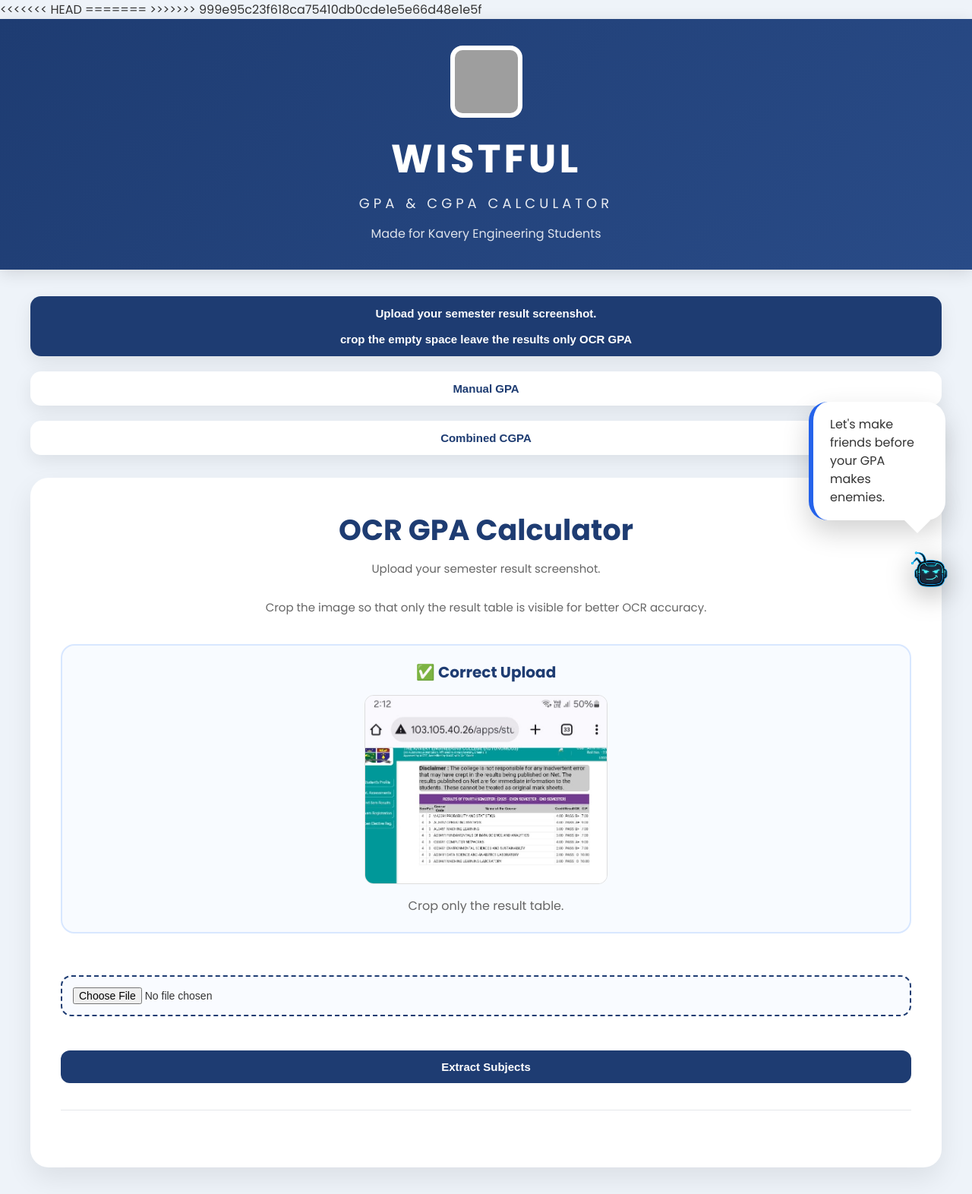
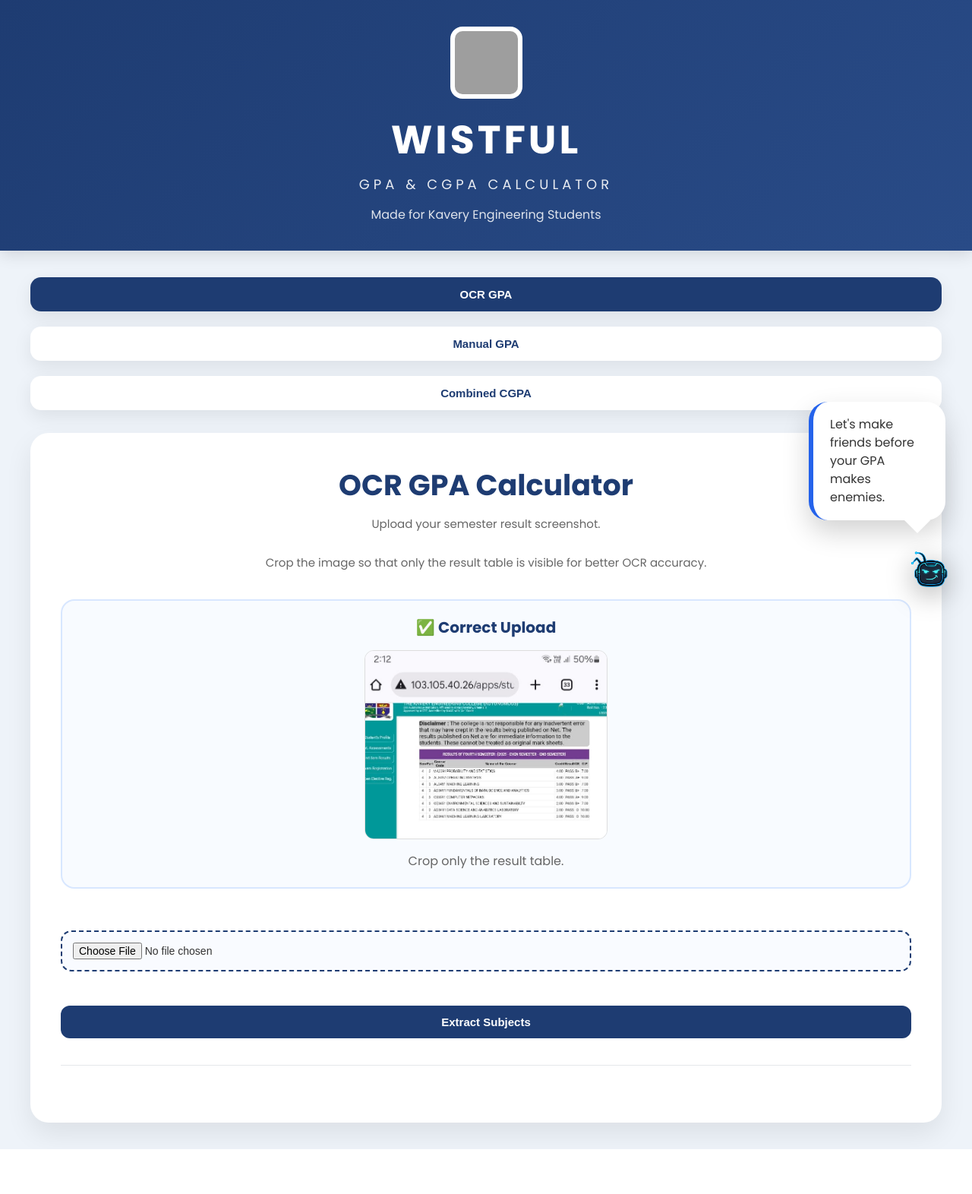
Before and after one commit to athithyan466/OCR-CGPA, a Flask app: page / in a window 1280 px wide. Shown: the whole page at 76% size. After the commit the page ends 1513 px from the top, so only its background shows below. Run offline with Flask 3, Linux system fonts and the light colour scheme; some libraries are stand-ins or nearby versions; grey boxes are pictures that could not be loaded.

Commit message:
Clean up index.html by removing conflict markers
Removed unnecessary conflict markers and cleaned up HTML.

```diff
--- a/templates/index.html
+++ b/templates/index.html
@@ -16,13 +16,6 @@
 <link rel="stylesheet" href="{{ url_for('static', filename='css/style.css') }}">
 <link rel="stylesheet" href="{{ url_for('static', filename='css/chatbot.css') }}">
 
-<<<<<<< HEAD
-=======
-
-
-
-
->>>>>>> 999e95c23f618ca75410db0cde1e5e66d48e1e5f
 </head>
 
 <body>
@@ -83,10 +76,6 @@
         <button
             class="nav-btn active"
             onclick="showPage('ocrPage',this)">
-
-<p>Upload your semester result screenshot.
-    <br></br>
-    crop the  empty space leave the results only
 
 
             OCR GPA
```
